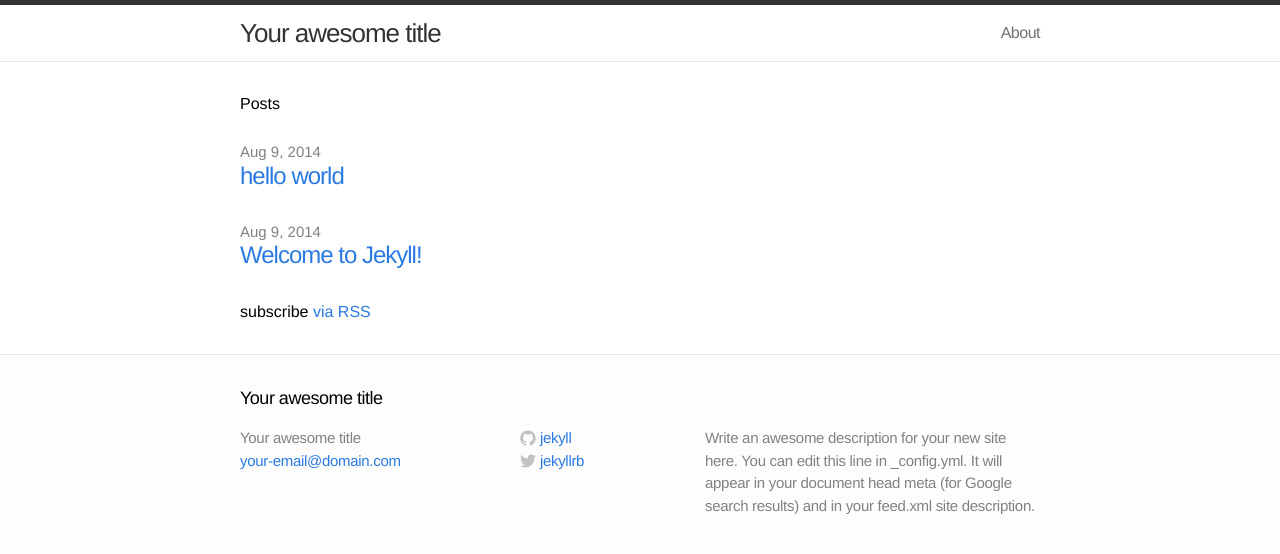
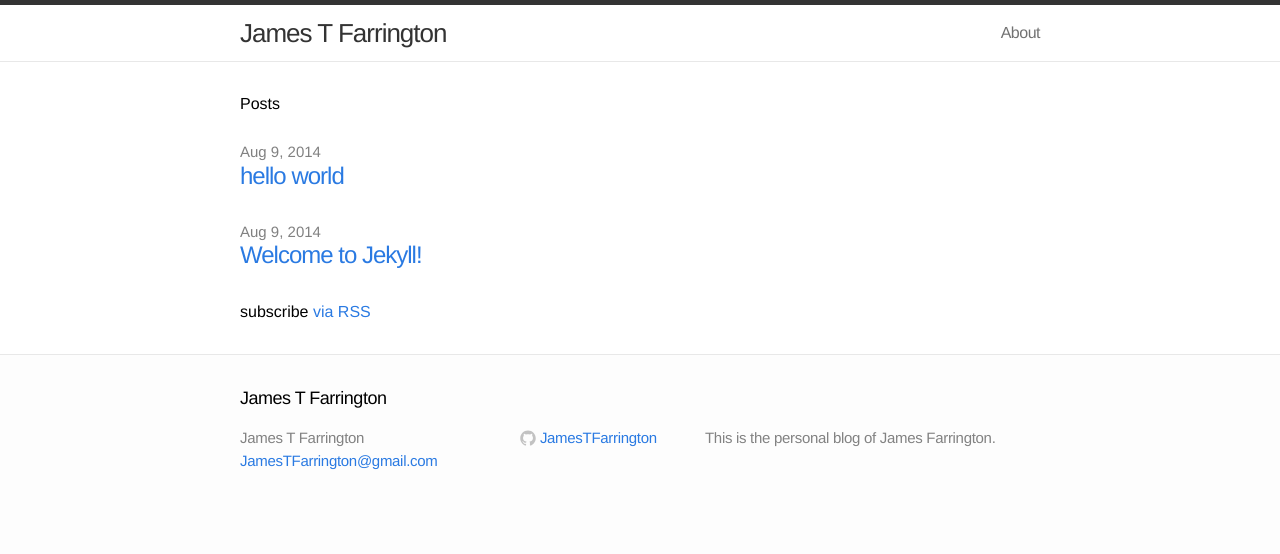
Before and after one commit to JamesTFarrington/JamesTFarrington.github.io, a Jekyll site: the page built from index.html, in a window 1280 px wide. Shown: the top 554 px of the page. Built offline with Jekyll 4.4.1, drawn with Linux system fonts in a browser that asks for light colours.

Commit message:
forgot something

```diff
--- a/_config.yml
+++ b/_config.yml
@@ -1,11 +1,10 @@
 # Site settings
-title: Your awesome title
-email: your-email@domain.com
-description: "Write an awesome description for your new site here. You can edit this line in _config.yml. It will appear in your document head meta (for Google search results) and in your feed.xml site description."
+title: James T Farrington
+email: JamesTFarrington@gmail.com
+description: "This is the personal blog of James Farrington."
 baseurl: ""
-url: "http://yourdomain.com"
-twitter_username: jekyllrb
-github_username:  jekyll
+url: ""
+github_username:  JamesTFarrington
 
 # Build settings
 markdown: kramdown
```
